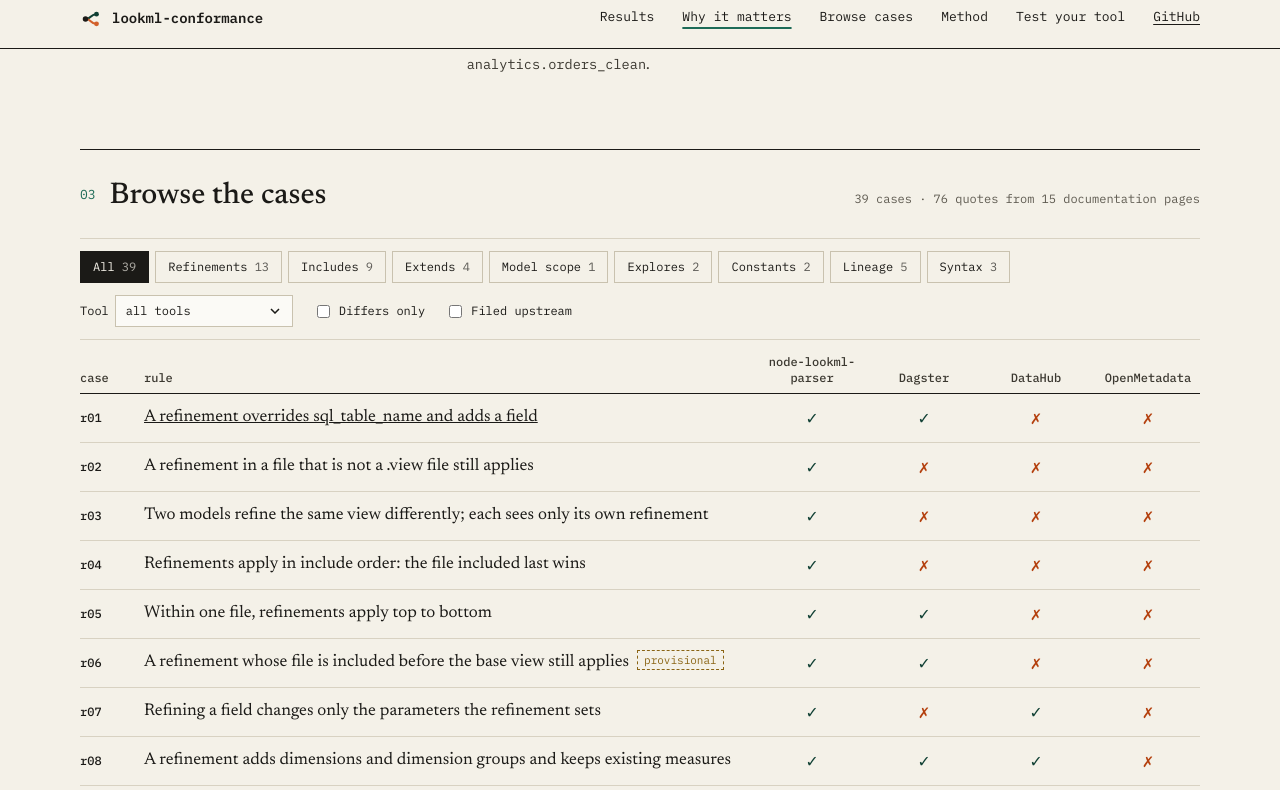
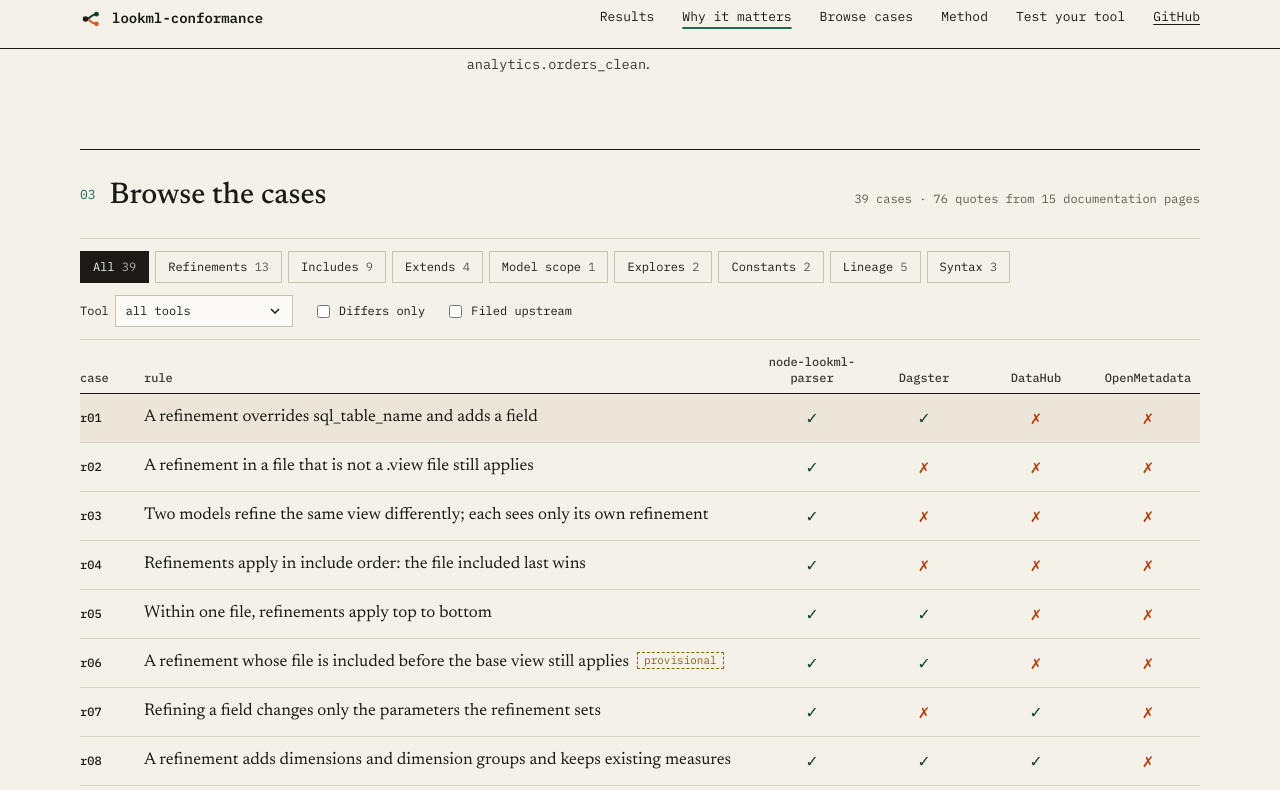
Before and after one commit to looker-open-source/lookml-conformance, a plain HTML site: page site/index.html in a window 1280 px wide. In both pictures the pointer is over the button 640 px from the left and 2463 px from the top of the page. Shown: the part 2045-2835 px from the top of the page. Drawn offline with Linux system fonts and the light colour scheme.

Commit message:
Tint case rows on hover instead of underlining them
Underlining the title on hover also ran through the provisional and
filed upstream badges. The whole row now takes a light tint, darker on
an open row, and the badges never underline.

```diff
--- a/site/styles.css
+++ b/site/styles.css
@@ -180,10 +180,11 @@ a.matrix__lead:hover .matrix__name { color: var(--pass-text); }
 .case { border-bottom: 1px solid var(--rule); }
 .case.is-open { background: var(--paper-3); }
 .case__summary { width: 100%; min-height: 48px; padding: 6px 0; text-align: left; background: none; border: 0; font: inherit; color: inherit; cursor: pointer; }
-.case__summary:hover .case__title { text-decoration: underline; }
+.case__summary:hover { background: #ebe6d8; }
+.case.is-open .case__summary:hover { background: #e6e0d0; }
 .case__id { font: 500 12px/1 var(--mono); }
 .case__title { font-size: 17px; line-height: 1.3; }
-.badge { margin-left: 8px; font: 11px/1 var(--mono); padding: 2px 6px; border: 1px dashed #8a6414; color: #8a6414; white-space: nowrap; vertical-align: 2px; }
+.badge { display: inline-block; text-decoration: none; margin-left: 8px; font: 11px/1 var(--mono); padding: 2px 6px; border: 1px dashed #8a6414; color: #8a6414; white-space: nowrap; vertical-align: 2px; }
 .badge--filed { border-style: solid; border-color: var(--pass-text); color: var(--pass-text); }
 .case__marks { display: contents; }
 /* A selected tool: its column keeps full strength on a light band, the other tools fade. */
```
